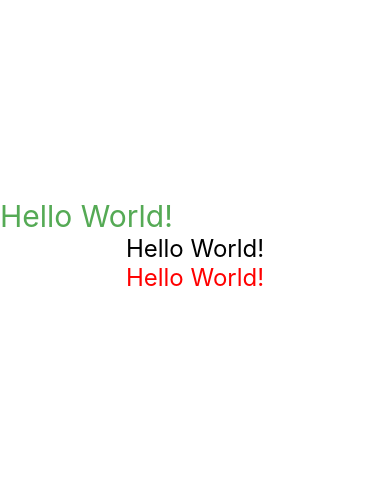
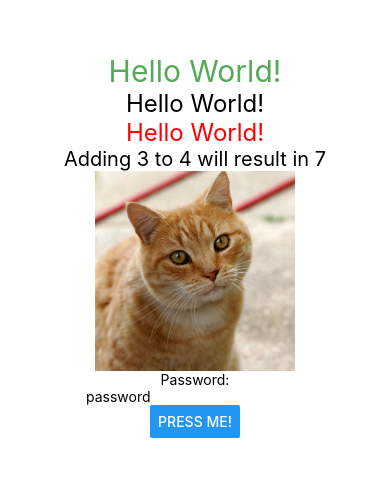
Before and after one commit to kurthablado/CPRG303Cclassexamples, a React Native app: screen / in a window 390 px wide. Shown: the part 177-654 px from the top of the page. Built offline with nearby package versions, Linux system fonts and the light colour scheme.

Commit message:
Unit 5: Part 2a

```diff
--- a/App.tsx
+++ b/App.tsx
@@ -1,18 +1,28 @@
 
 import React from 'react';
-import { StyleSheet, Text, View } from 'react-native';
+import { Alert, Button, Image, StyleSheet, Text, TextInput, View } from 'react-native';
+import MyComponent from './src/components/my-component';
 
 function App(): React.JSX.Element {
 
   let condition = false;
+  let dynamicStyles = condition ? styles.blueText : styles.redText;
 
-  let dynamicStyles = condition ? styles.blueText : styles.redText;
+  const simpleFunc = () => {
+    Alert.alert('Hello World!');
+  }
 
   return (
     <View style={styles.container}>
       <Text style={ {fontSize: 30, color: '#55AA55'} }>Hello World!</Text>
       <Text style={ styles.myCustomText }>Hello World!</Text>
       <Text style={ {...styles.myCustomText, ...dynamicStyles} }>Hello World!</Text>
+      <MyComponent />
+      <Image source={require('./src/assets/images/cat.jpg')} style={styles.customImage} />
+      {/* <Image source={ { uri: 'https://upload.wikimedia.org/wikipedia/commons/thumb/5/53/Sheba1.JPG/800px-Sheba1.JPG' } } style={styles.customImage} /> */}
+      <Text>Password:</Text>
+      <TextInput placeholder='password' keyboardType='default' secureTextEntry={true} />
+      <Button title='Press me!' onPress={simpleFunc} />
     </View>
   );
 }
@@ -21,16 +31,21 @@ const styles = StyleSheet.create({
   container: {
     flex: 1,
     justifyContent: 'center',
+    alignItems: 'center'
   },
   myCustomText: {
     fontSize: 24,
-    textAlign: 'center'
+    // textAlign: 'center'
   },
   redText: {
     color: 'red'
   },
   blueText: {
     color: 'blue'
+  },
+  customImage: {
+    width: 200,
+    height: 200
   }
 
 });
--- /dev/null
+++ b/src/components/my-component.tsx
@@ -0,0 +1,21 @@
+import { StyleSheet, Text, View } from "react-native";
+
+function MyComponent() {
+
+    let x = 3;
+    let y = 4;
+
+    return(
+        <View>
+            <Text style={compStyles.largerText}>Adding {x} to {y} will result in {x+y}</Text>
+        </View>
+    );
+}
+
+const compStyles = StyleSheet.create({
+    largerText: {
+        fontSize: 20
+    }
+});
+
+export default MyComponent;
```
Also changed, not shown: src/assets/images/cat.jpg (added).
